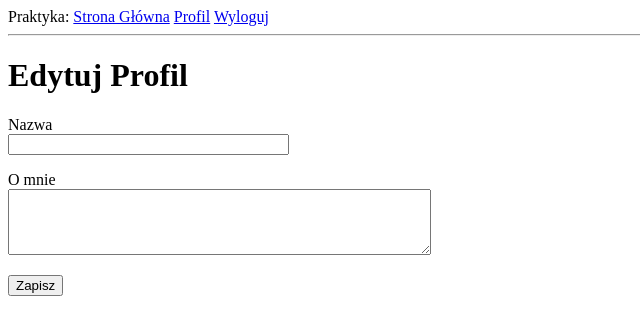
After one commit to Globodain/2024-1-PL01-KA122-VET-000208670, a Flask app: page /edytuj_profil in a window 1280 px wide. The commit adds this page. Shown: the top 335 px of the page, without its empty margins (0-640 px from the left). Run offline with Flask 3, Linux system fonts and the light colour scheme; the visitor is signed in with stand-in values (Sample User, id 1); data comes from the database, SQL or seed files in the repository; both versions use the stored data as it was after the commit.

Commit message:
CHAPTER VI

```diff
--- a/app/forms.py
+++ b/app/forms.py
@@ -1,6 +1,6 @@
 from flask_wtf import FlaskForm
-from wtforms import StringField, PasswordField, BooleanField, SubmitField
-from wtforms.validators import DataRequired, ValidationError, Email, EqualTo
+from wtforms import StringField, PasswordField, BooleanField, SubmitField, TextAreaField
+from wtforms.validators import DataRequired, ValidationError, Email, EqualTo, Length
 import sqlalchemy as sa
 from app import db
 from app.models import User
@@ -34,3 +34,8 @@ class RegistrationForm(FlaskForm):
 
         if user is not None:
             raise ValidationError('Użyj innego adresu email!')
+
+class EditProfileForm(FlaskForm):
+    nazwa = StringField('Nazwa', validators=[DataRequired()])
+    o_mnie = TextAreaField('O mnie', validators=[Length(min=0, max=140)])
+    submit = SubmitField('Zapisz')
--- a/app/models.py
+++ b/app/models.py
@@ -6,6 +6,7 @@ import sqlalchemy.orm as so
 from app import db
 from werkzeug.security import generate_password_hash, check_password_hash
 from flask_login import UserMixin
+from hashlib import md5
 
 class User(UserMixin, db.Model):
     id: so.Mapped[int] = so.mapped_column(primary_key=True)
@@ -15,6 +16,10 @@ class User(UserMixin, db.Model):
 
     posts: so.WriteOnlyMapped['Post'] = so.relationship(back_populates='author')
 
+    o_mnie: so.Mapped[Optional[str]] = so.mapped_column(sa.String(140))
+    ostatnio_widziany: so.Mapped[Optional[datetime]] = so.mapped_column(
+        default=lambda: datetime.now(timezone.utc))
+
     def __repr__(self):
         return '<Użytkownik {}>'.format(self.nazwa)
 
@@ -23,6 +28,10 @@ class User(UserMixin, db.Model):
 
     def check_password(self, password):
         return check_password_hash(self.password_hash, password)
+
+    def avatar(self, size):
+        digest = md5(self.email.lower().encode('utf-8')).hexdigest()
+        return f'https://www.gravatar.com/avatar/{digest}?d=identicon&s={size}'
 
 class Post(db.Model):
     id: so.Mapped[int] = so.mapped_column(primary_key=True)
--- a/app/routes.py
+++ b/app/routes.py
@@ -1,11 +1,11 @@
 from flask import request, render_template, flash, redirect, url_for
-from app import app
-from app.forms import LoginForm, RegistrationForm
+from app import app, db
+from app.forms import LoginForm, RegistrationForm, EditProfileForm
 from flask_login import current_user, login_user, logout_user, login_required
 import sqlalchemy as sa
-from app import db
 from app.models import User
 from urllib.parse import urlsplit
+from datetime import datetime, timezone
 
 @app.route('/')
 @app.route('/index')
@@ -60,7 +60,7 @@ def register():
         return redirect(url_for('login'))
     return render_template('register.html', title='Register', form=form)
 
-@app.route('user/<nazwa>')
+@app.route('/user/<nazwa>')
 @login_required
 def user(nazwa):
     user = db.first_or_404(sa.select(User).where(User.nazwa == nazwa))
@@ -69,3 +69,24 @@ def user(nazwa):
         {'author': user, 'body': 'Tescik numer 2'}
     ]
     return render_template('user.html', user=user, posts=posts)
+
+@app.before_request
+def before_request():
+    if current_user.is_authenticated:
+        current_user.ostatnio_widziany = datetime.now(timezone.utc)
+        db.session.commit()
+
+@app.route('/edytuj_profil', methods=['GET', 'POST'])
+@login_required
+def edytuj_profil():
+    form = EditProfileForm()
+    if form.validate_on_submit():
+        current_user.nazwa = form.nazwa.data
+        current_user.o_mnie = form.o_mnie.data
+        db.session.commit()
+        flash('Zmiany zostały zapisane.')
+        return redirect(url_for('edytuj_profil'))
+    elif request.method == 'GET':
+        form.nazwa.data == current_user.nazwa
+        form.o_mnie.data = current_user.o_mnie
+    return render_template('edit_profile.html', title='Edytuj Profil', form=form)
--- /dev/null
+++ b/app/templates/_post.html
@@ -0,0 +1,6 @@
+<table>
+    <tr valign="top">
+        <td><img src="{{ post.author.avatar(36) }}"></td>
+        <td>{{ post.author.nazwa }} odrzekł: <br>{{ post.body }}</td>
+    </tr>
+</table>
--- a/app/templates/base.html
+++ b/app/templates/base.html
@@ -13,7 +13,7 @@
         {% if current_user.is_anonymous %}
         <a href="{{ url_for('login') }}">Zaloguj</a>
         {% else %}
-        <a href="{{ url_for('user', nazwa=current_user.nazwa)  }}">Profik</a>
+        <a href="{{ url_for('user', nazwa=current_user.nazwa)  }}">Profil</a>
         <a href="{{ url_for('logout') }}">Wyloguj</a>
         {% endif %}
     </div>
--- /dev/null
+++ b/app/templates/edit_profile.html
@@ -0,0 +1,23 @@
+{% extends "base.html" %}
+
+{% block content %}
+    <h1>Edytuj Profil</h1>
+    <form action="" method="post">
+        {{form.hidden_tag()}}
+        <p>
+            {{ form.nazwa.label }}<br>
+            {{ form.nazwa(size=32) }}<br>
+            {% for error in form.nazwa.errors %}
+            <span style="color: red;">[{{ error }}]</span>
+            {% endfor %}
+        </p>
+        <p>
+            {{ form.o_mnie.label }}<br>
+            {{ form.o_mnie(cols=50, rows=4) }}<br>
+            {% for error in form.o_mnie.errors %}
+            <span style="color: red;">[{{ error }}]</span>
+            {% endfor %}
+        </p>
+        <p> {{ form.submit() }} </p>
+    </form>
+{% endblock %}
```
Also changed, not shown: app/templates/user.html (+19 -5 lines), migrations/versions/30e629594b5d_nowe_pola.py (added, +34 -0 lines), app.db.
